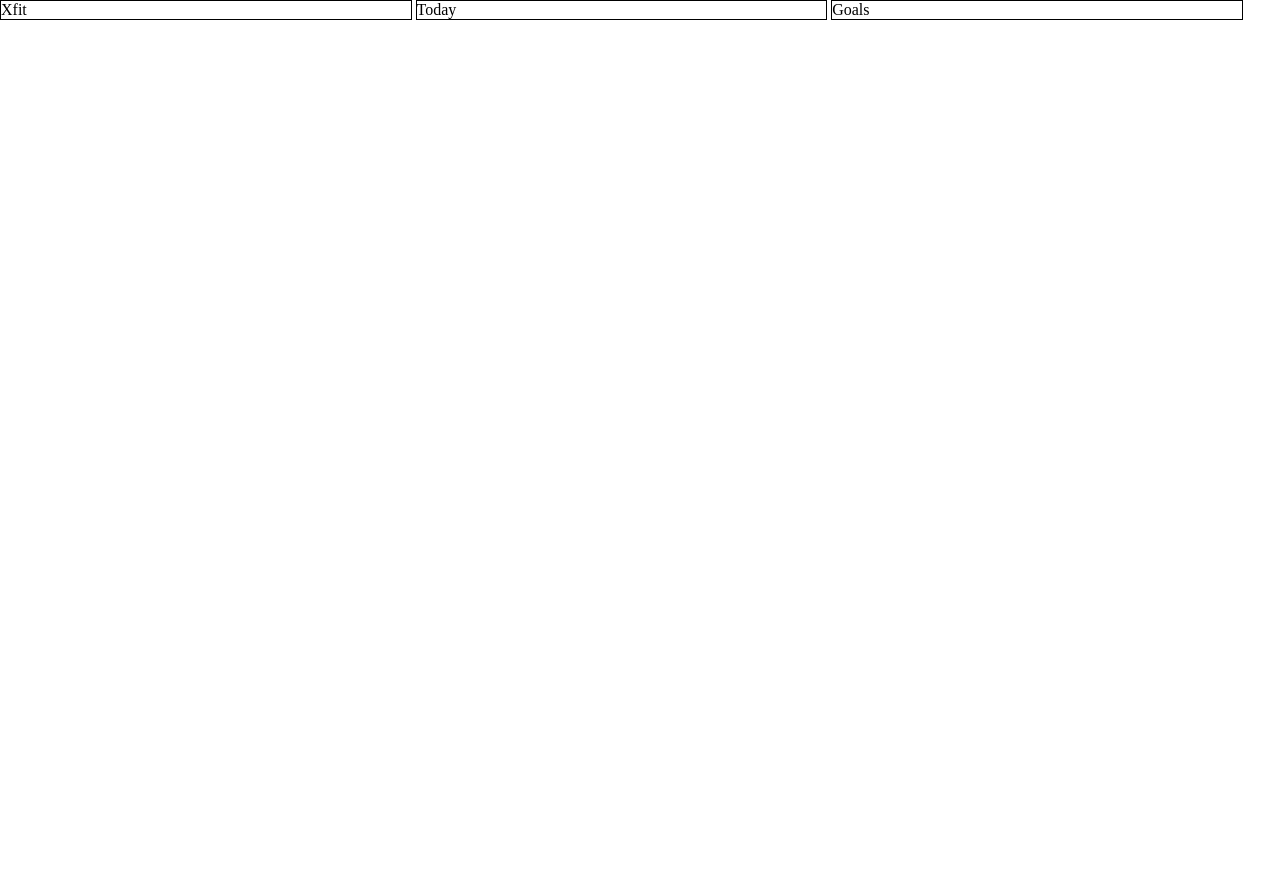
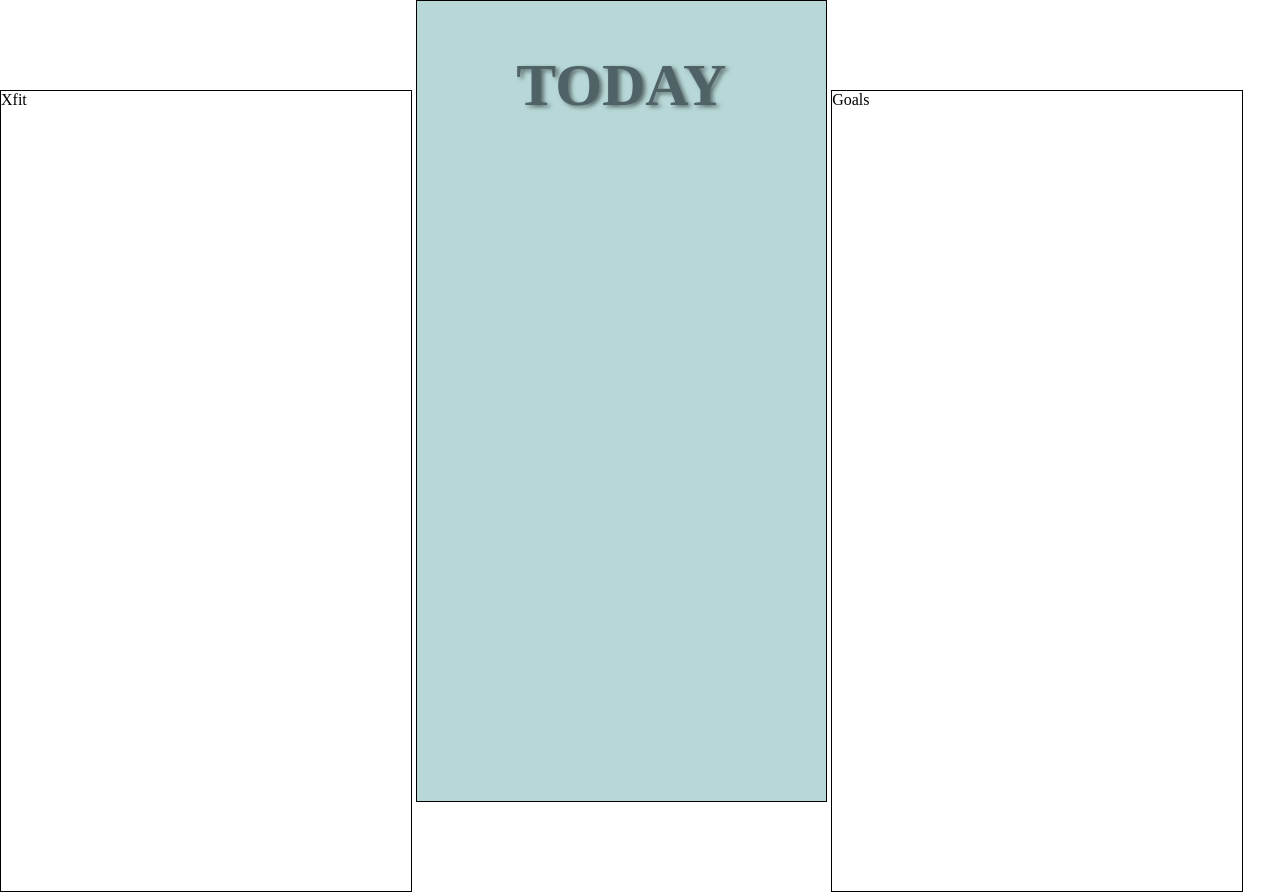
Before and after one commit to gness1804/design-challenge-fitness-site, a website: page index.html in a window 1280 px wide. Before the commit the page ends 800 px from the top, so only its background shows below. Drawn offline with nearby package versions, Linux system fonts and the light colour scheme.

Commit message:
Create headline text that is centered

```diff
--- a/index.html
+++ b/index.html
@@ -15,7 +15,7 @@
     </section>
 
     <section class="column today">
-      Today
+      <h2>Today</h2>
     </section>
 
     <section class="column goals">
--- a/styles.css
+++ b/styles.css
@@ -1,5 +1,19 @@
 .column {
   border: 1px solid black;
   display: inline-block;
+  height: 100vh;
   width: 32%;
 }
+
+.today {
+  background-color: #B8D8D8;
+}
+
+.today h2 {
+  font-family: .SFNSText;
+  font-size: 60px;
+  color: #4F6367;
+  text-align: center;
+  text-shadow: 3px 2px 4px rgba(0,0,0,0.50);
+  text-transform: uppercase;
+}
```
